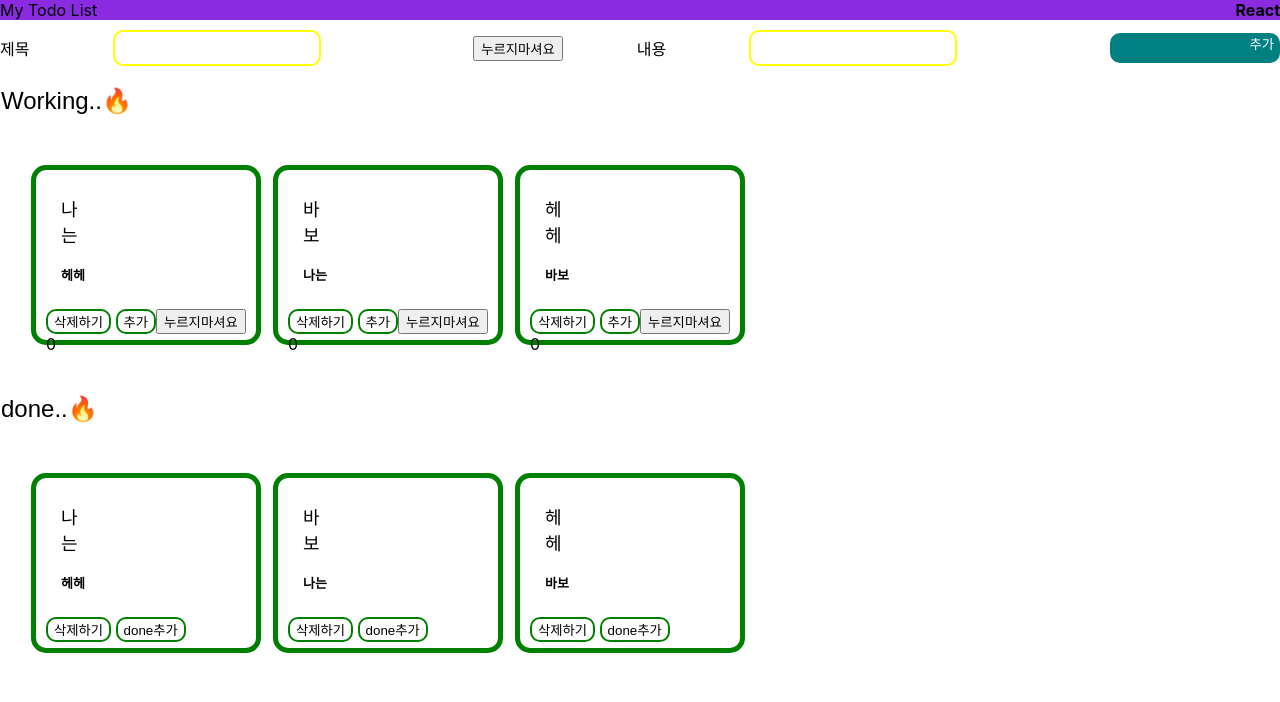
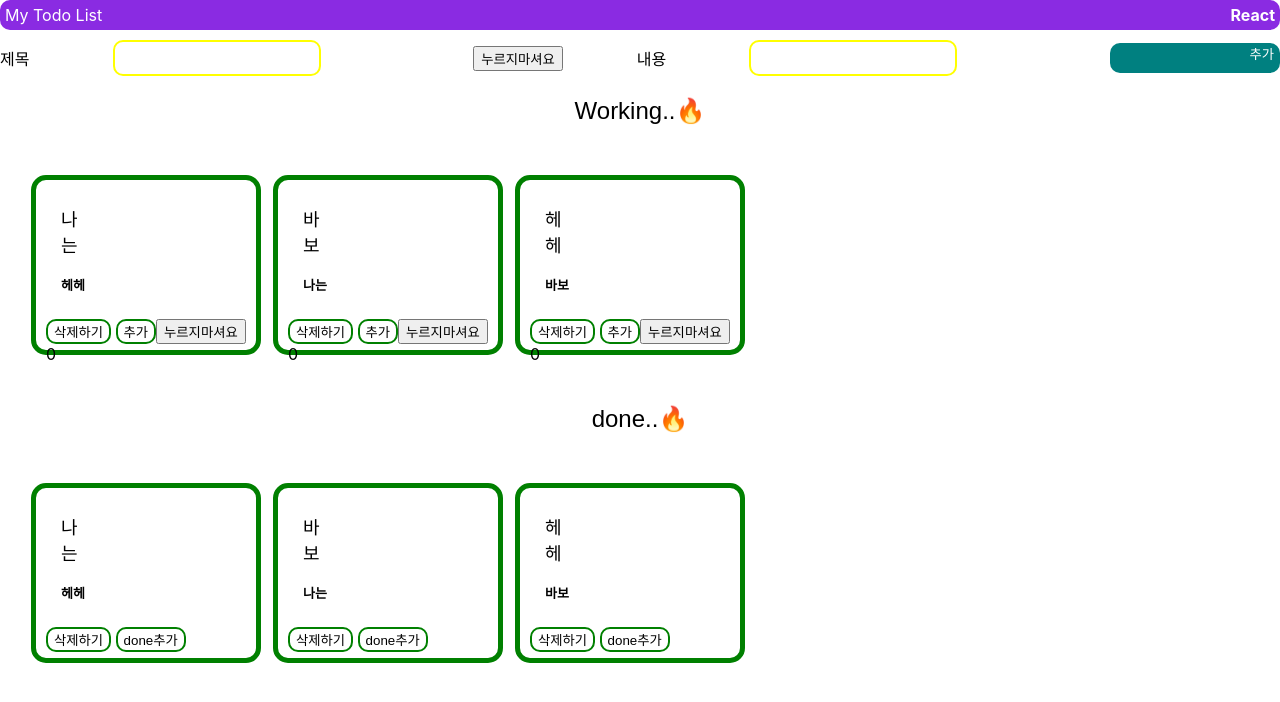
Before and after one commit to wnsgur1855/ToDoList-my-project, a React (Create React App) app: page / in a window 1280 px wide. Shown: the top 702 px of the page. Built offline with nearby package versions, Linux system fonts and the light colour scheme.

Commit message:
css text-align 적용

```diff
--- a/src/App.css
+++ b/src/App.css
@@ -1,7 +1,19 @@
+/* * {
+  box-sizing: border-box;
+} */
+.texttex {
+  color: white;
+  padding: 5px;
+}
+
 .topContainer {
   display: flex;
   justify-content: space-between;
   background-color: blueviolet;
+  width: 100%;
+  height: 30px;
+  border-radius: 10px;
+  text-align: justify;
 }
 
 .title {
@@ -39,6 +51,7 @@
   font-family: fantasy;
   font-weight: normal;
   background-color: white;
+  text-align: center;
 }
 
 .largeBox {
```
